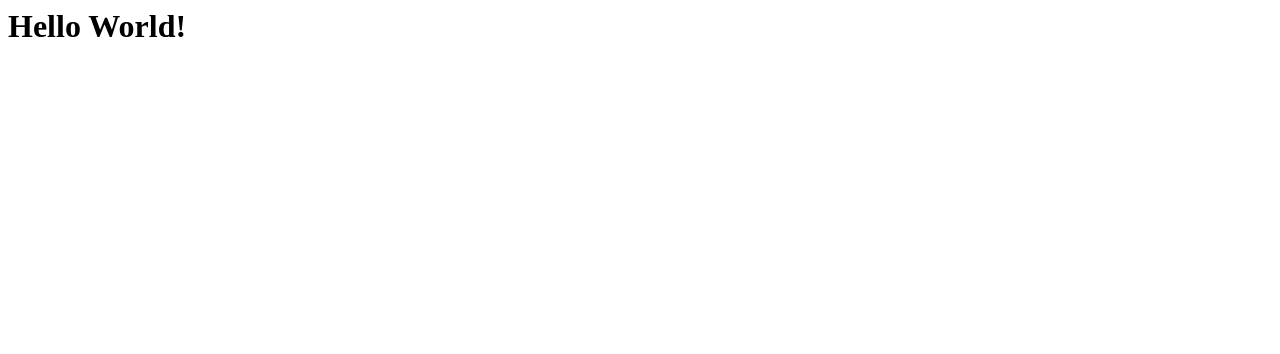
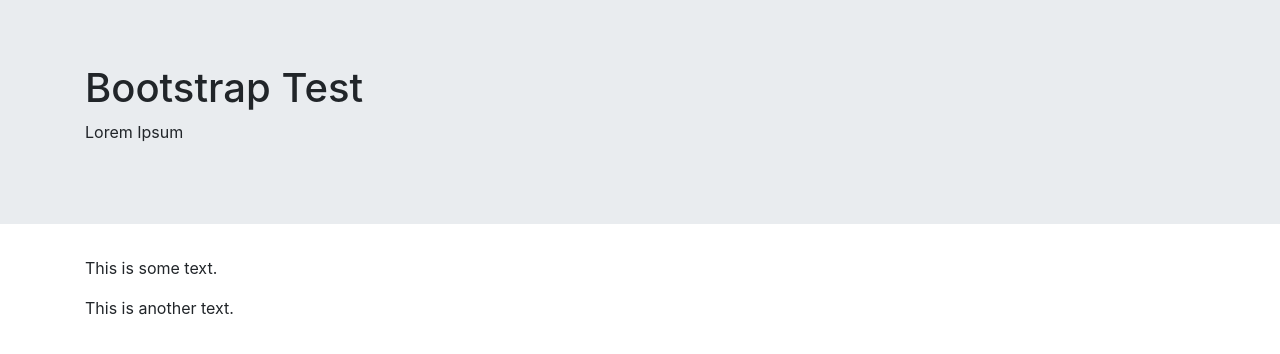
Before and after one commit to Ibaqu/ibaqu.github.io, a plain HTML site: page index.html in a window 1280 px wide. Drawn offline with nearby package versions, Linux system fonts and the light colour scheme.

Commit message:
Add Bootstrap via CDN

```diff
--- a/index.html
+++ b/index.html
@@ -1,8 +1,22 @@
-<html>
-    <head>
-        <title> Test Website </title>
-    </head>
-    <body>
-        <h1> Hello World! </h1>
-    </body>
+<!DOCTYPE html>
+<html lang="en">
+
+<head>
+    <title> Test Website </title>
+    <meta charset="utf-8">
+    <link rel="stylesheet" href="https://maxcdn.bootstrapcdn.com/bootstrap/4.5.2/css/bootstrap.min.css">
+</head>
+
+<div class="jumbotron jumbotron-fluid">
+    <div class="container">
+        <h1>Bootstrap Test</h1>
+        <p>Lorem Ipsum</p>
+    </div>
+</div>
+
+<div class="container">
+    <p>This is some text.</p>
+    <p>This is another text.</p>
+</div>
+
 </html>
```
